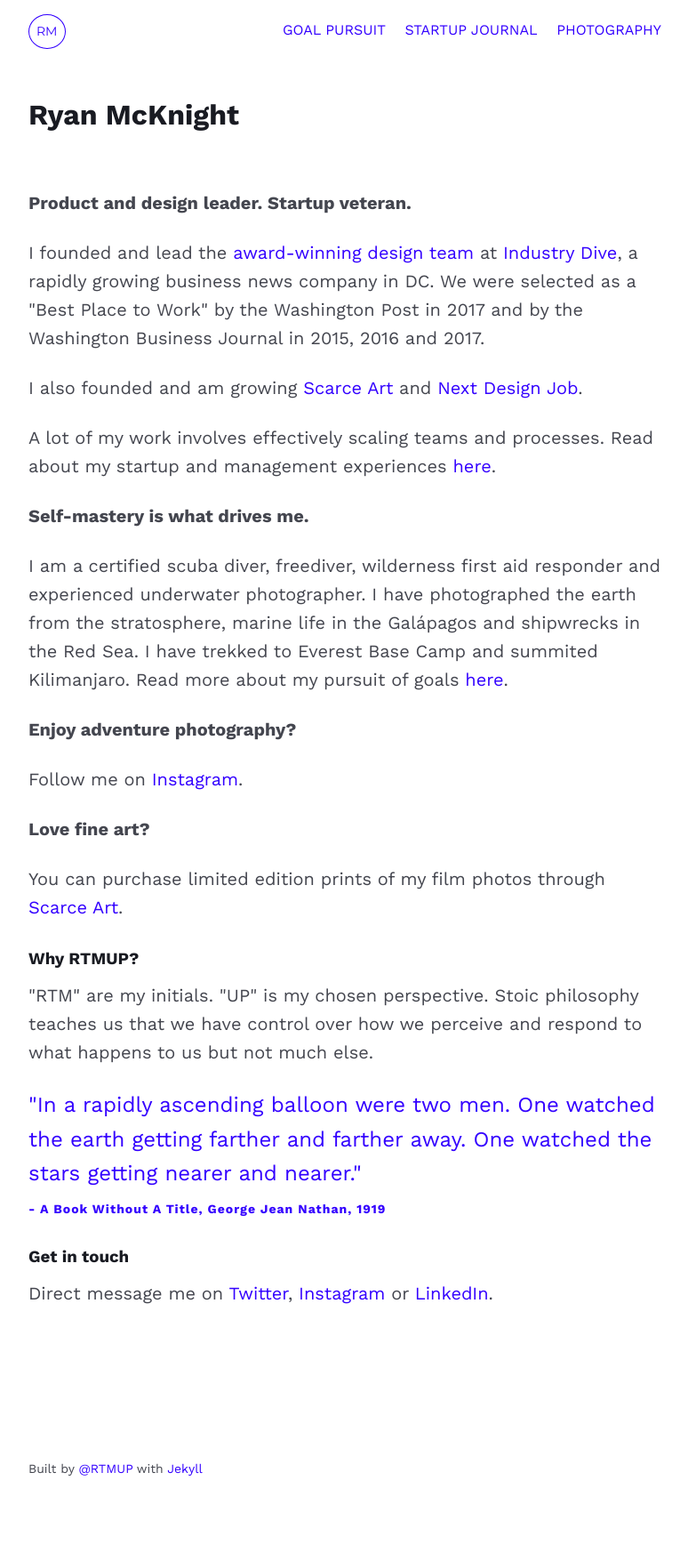
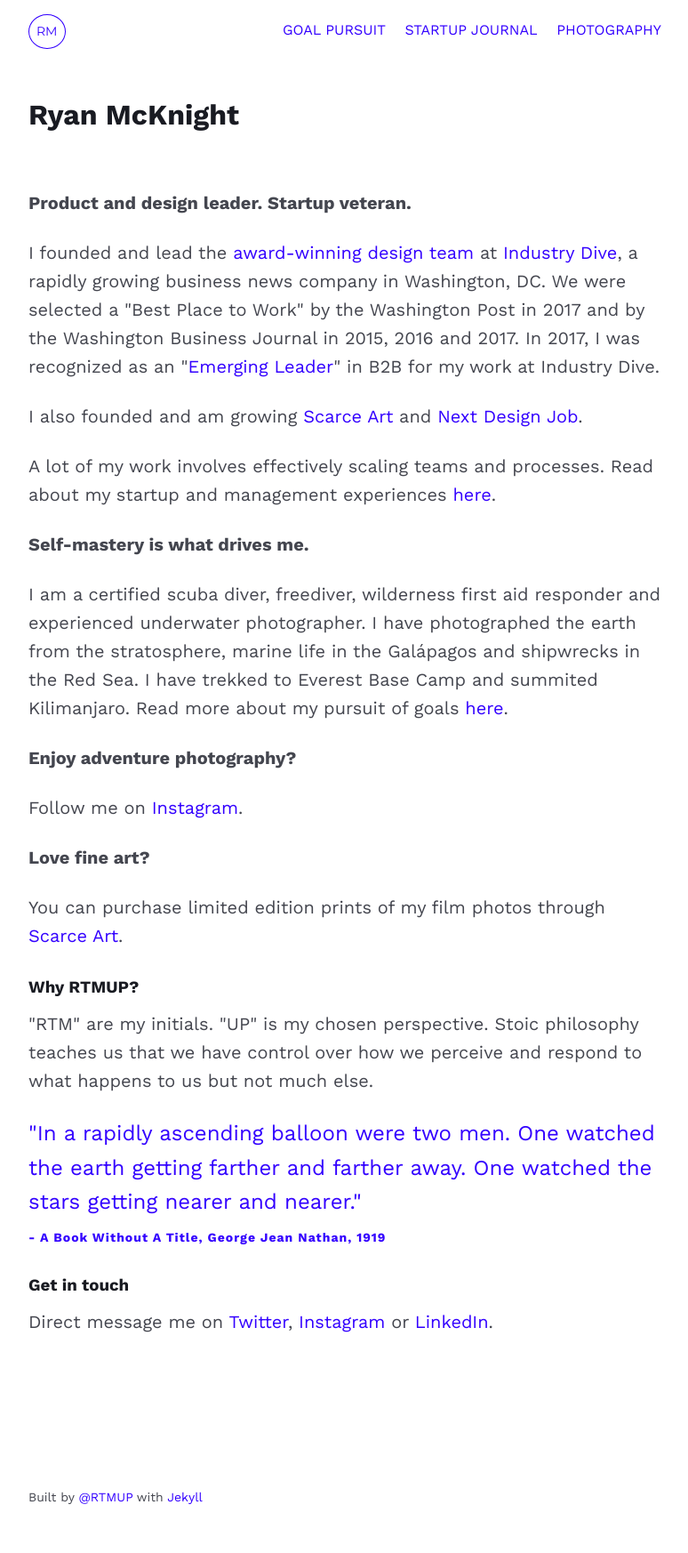
Before and after one commit to mcknightlabs/rtmup, a Jekyll site: the page built from index.html, in a window 1280 px wide. Shown: the whole page at 89% size, without its empty margins (248-1022 px from the left). Built offline with Jekyll 4.4.1, drawn with Linux system fonts in a browser that asks for light colours; before the commit the page ends 1714 px from its top, so only the background shows below that.

Commit message:
updates home page

```diff
--- a/index.html
+++ b/index.html
@@ -7,7 +7,7 @@
 
 <p><strong>Product and design leader. Startup veteran.</strong></p>
 
-<p>I founded and lead the <a href="https://design.industrydive.com/">award-winning design team</a> at <a href="https://www.industrydive.com/">Industry Dive</a>, a rapidly growing business news company in DC. We were selected as a "Best Place to Work" by the Washington Post in 2017 and by the Washington Business Journal in 2015, 2016 and 2017.</p>
+<p>I founded and lead the <a href="https://www.industrydive.com/news/post/honoring-industry-dives-award-winning-design-leader/">award-winning</a> <a href="https://design.industrydive.com/">design team</a> at <a href="https://www.industrydive.com/">Industry Dive</a>, a rapidly growing business news company in Washington, DC. We were selected a "Best Place to Work" by the Washington Post in 2017 and by the Washington Business Journal in 2015, 2016 and 2017. In 2017, I was recognized as an "<a href="http://www.siia.net/bims/SPECIAL-PROGRAMS/Emerging-Leader-Awards">Emerging Leader</a>" in B2B for my work at Industry Dive.<p>
 
 <p>I also founded and am growing <a href="https://www.scarceart.com/">Scarce Art</a> and <a href="https://nextdesignjob.com/">Next Design Job</a>.</p>
 
```
